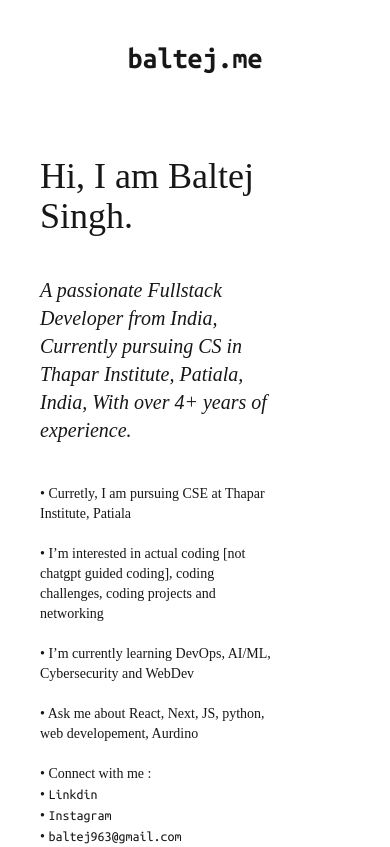
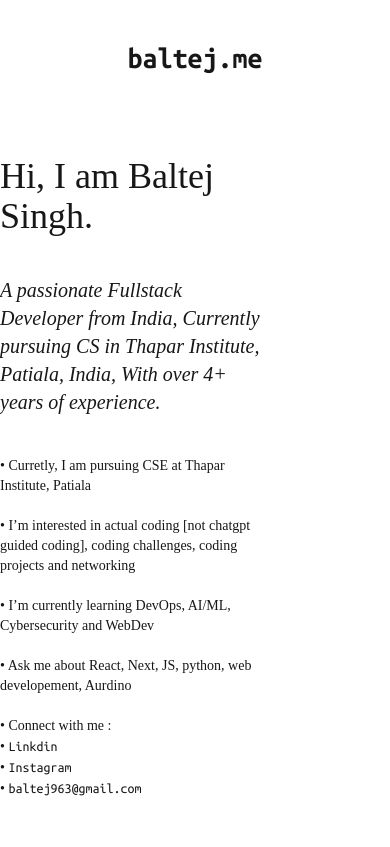
Before and after one commit to baltej223/baltej.me, a Next.js app: page /aboutme in a window 390 px wide. Built offline with nearby package versions, Linux system fonts and the light colour scheme; a web font is replaced by a local one.

Commit message:
rm pl-10 from <Content/>

```diff
--- a/blogsUI/blogUI.jsx
+++ b/blogsUI/blogUI.jsx
@@ -1,7 +1,7 @@
 export function Content({children, className="", style}){
     return (
     <>
-    <div className={"flex pl-10 flex-wrap w-full justify-center md:justify-start items-center md:items-start md:pl-50 md:pr-20 pt-10 text-xl " + className } style={style}>
+    <div className={"flex flex-wrap w-full justify-center md:justify-start items-center md:items-start md:pl-50 md:pr-20 pt-10 text-xl " + className } style={style}>
         {children}
     </div>
     </>
```
